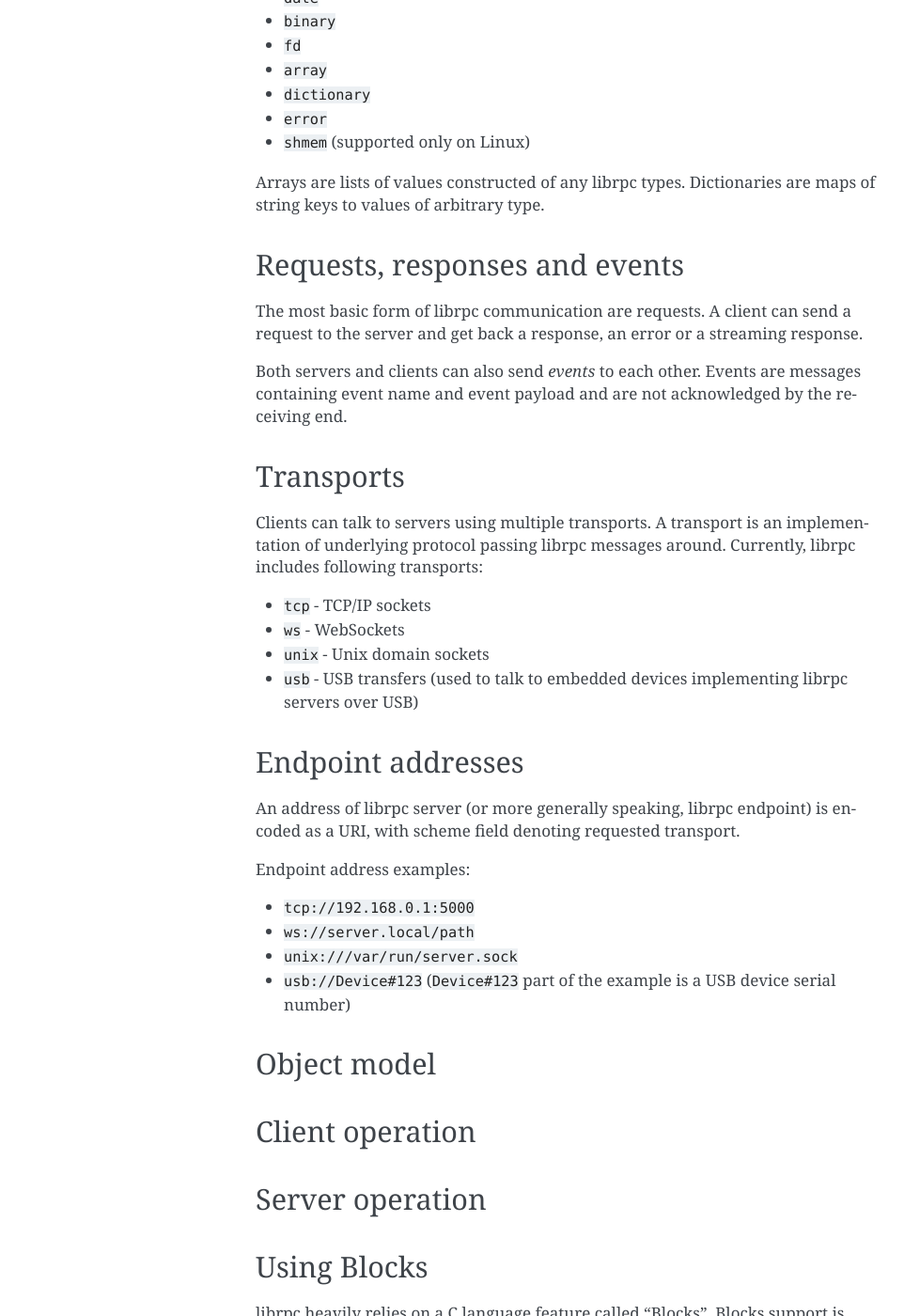
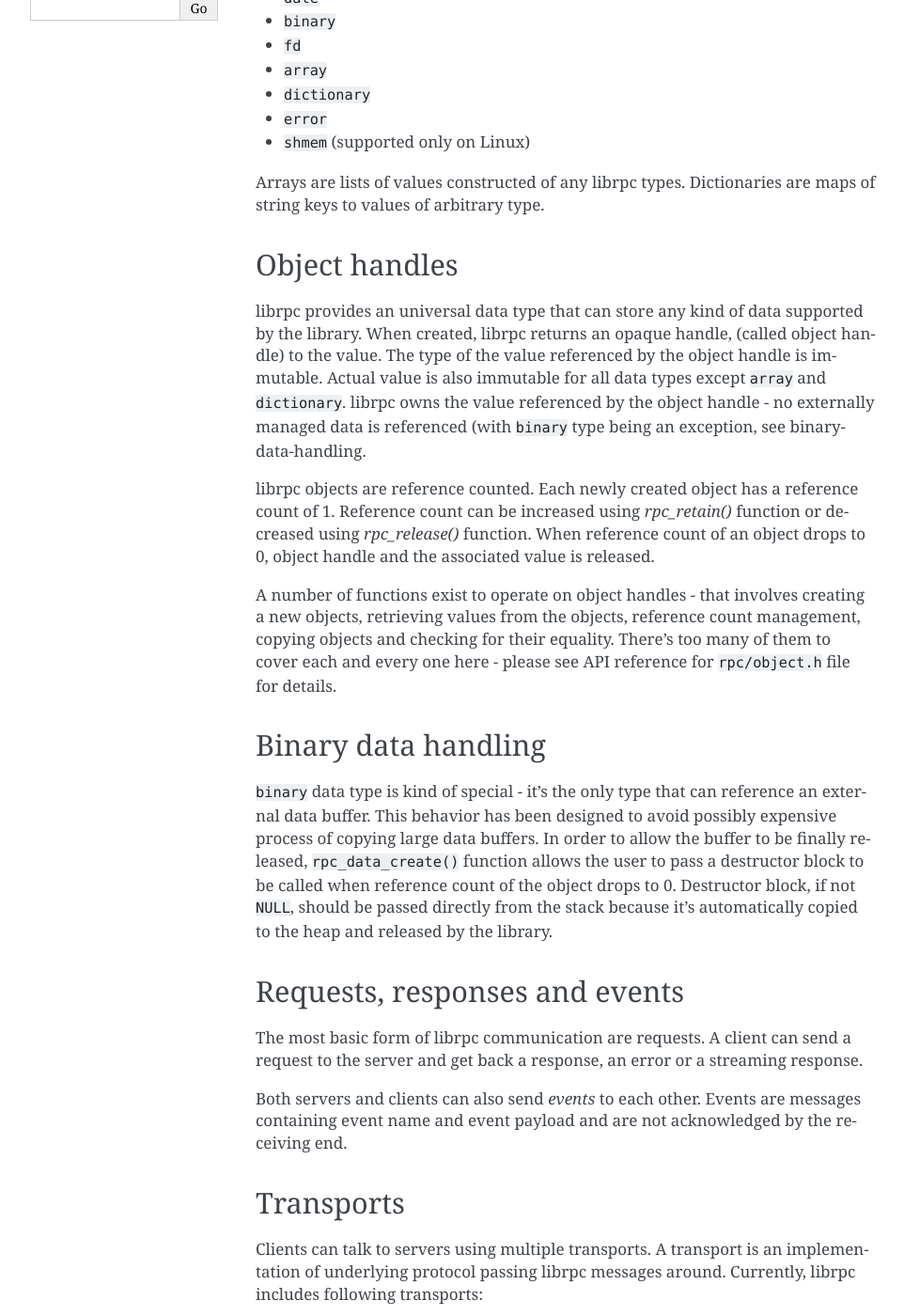
Before and after one commit to twoporeguys/librpc, a Sphinx documentation site: the page built from docs/source/guide.rst, in a window 1280 px wide and 1400 px high, scrolled down 611 px. Shown: the whole window at 94% size, without its empty margins (148-1110 px from the left). Built offline with Sphinx 7.4.7, drawn with Linux system fonts in a browser that asks for light colours; pages that are not in the unit, such as notebooks, are missing from menus; some of the changed text lies outside the part shown.

Commit message:
Work on the user's guide a little bit.

```diff
--- a/docs/source/guide.rst
+++ b/docs/source/guide.rst
@@ -30,6 +30,40 @@ Following primitive data types are defined:
 
 Arrays are lists of values constructed of any librpc types. Dictionaries are
 maps of string keys to values of arbitrary type.
+
+Object handles
+--------------
+librpc provides an universal data type that can store any kind of data
+supported by the library. When created, librpc returns an opaque handle,
+(called object handle) to the value. The type of the value referenced by the
+object handle is immutable. Actual value is also immutable for all data types
+except ``array`` and ``dictionary``. librpc owns the value referenced by the
+object handle - no externally managed data is referenced (with ``binary``
+type being an exception, see :ref:`binary-data-handling`.
+
+librpc objects are reference counted. Each newly created object has a
+reference count of 1. Reference count can be increased using `rpc_retain()`
+function or decreased using `rpc_release()` function. When reference count
+of an object drops to 0, object handle and the associated value is released.
+
+A number of functions exist to operate on object handles - that involves
+creating a new objects, retrieving values from the objects, reference count
+management, copying objects and checking for their equality. There's too many
+of them to cover each and every one here - please see API reference for
+``rpc/object.h`` file for details.
+
+Binary data handling
+--------------------
+.. _binary-data-handling:
+
+``binary`` data type is kind of special - it's the only type that can
+reference an external data buffer. This behavior has been designed to avoid
+possibly expensive process of copying large data buffers. In order to allow
+the buffer to be finally released, ``rpc_data_create()`` function allows
+the user to pass a destructor block to be called when reference count of the
+object drops to 0. Destructor block, if not ``NULL``, should be passed
+directly from the stack because it's automatically copied to the heap and
+released by the library.
 
 Requests, responses and events
 ------------------------------
@@ -68,12 +102,41 @@ Endpoint address examples:
 
 Object model
 ------------
+See :ref:`object-model`
 
 Client operation
 ----------------
 
+Client and connection handles
+~~~~~~~~~~~~~~~~~~~~~~~~~~~~~
+Client operation starts by obtaining a `client handle` using
+``rpc_client_create()`` function. This handle, however, is quite useless
+without a `connection handle` that is actually used to interact with the
+server. Said handle can be obtained using ``rpc_client_get_connection()``
+function.
+
+Sending calls to the server
+~~~~~~~~~~~~~~~~~~~~~~~~~~~
+The most ordinary way to interact with a librpc server is to send a method
+call request. A number of functions exist for that purpose - the most simple
+to use one is ``rpc_function_call_syncp()``:
+
+.. code-block:: c
+
+   /* An example of sending a call to the server and getting result */
+   rpc_client_t client = rpc_client_create("ws://127.0.0.1:8080/server", NULL);
+   rpc_connection_t conn = rpc_client_get_connection();
+   rpc_object_t result = rpc_connection_call_syncp(conn, NULL, NULL, "hello",
+       "hello", "[s]", "world");
+
+   /* Print the result of the call */
+   printf("%s\n", rpc_string_get_string_ptr(result));
+
 Server operation
 ----------------
+
+Registering objects
+~~~~~~~~~~~~~~~~~~~
 
 Using Blocks
 ------------
--- a/docs/source/object.rst
+++ b/docs/source/object.rst
@@ -1,5 +1,6 @@
 Object model
 ============
+.. _object-model:
 
 Instances and interfaces
 ------------------------
--- a/docs/source/protocol.rst
+++ b/docs/source/protocol.rst
@@ -3,6 +3,9 @@ Protocol specification
 librpc messages are dictionary objects serialized using MessagePack format.
 There are several extension types defined for data types not available
 in the MessagePack specification.
+
+For the sake of readability, examples shown below use JSON format that
+represents the desired structure of the message.
 
 Extension types
 ---------------
@@ -33,7 +36,6 @@ Request message
 ---------------
 Sent by a client to a server
 
-
 Normal response message
 -----------------------
 Sent by a server to a client
```
